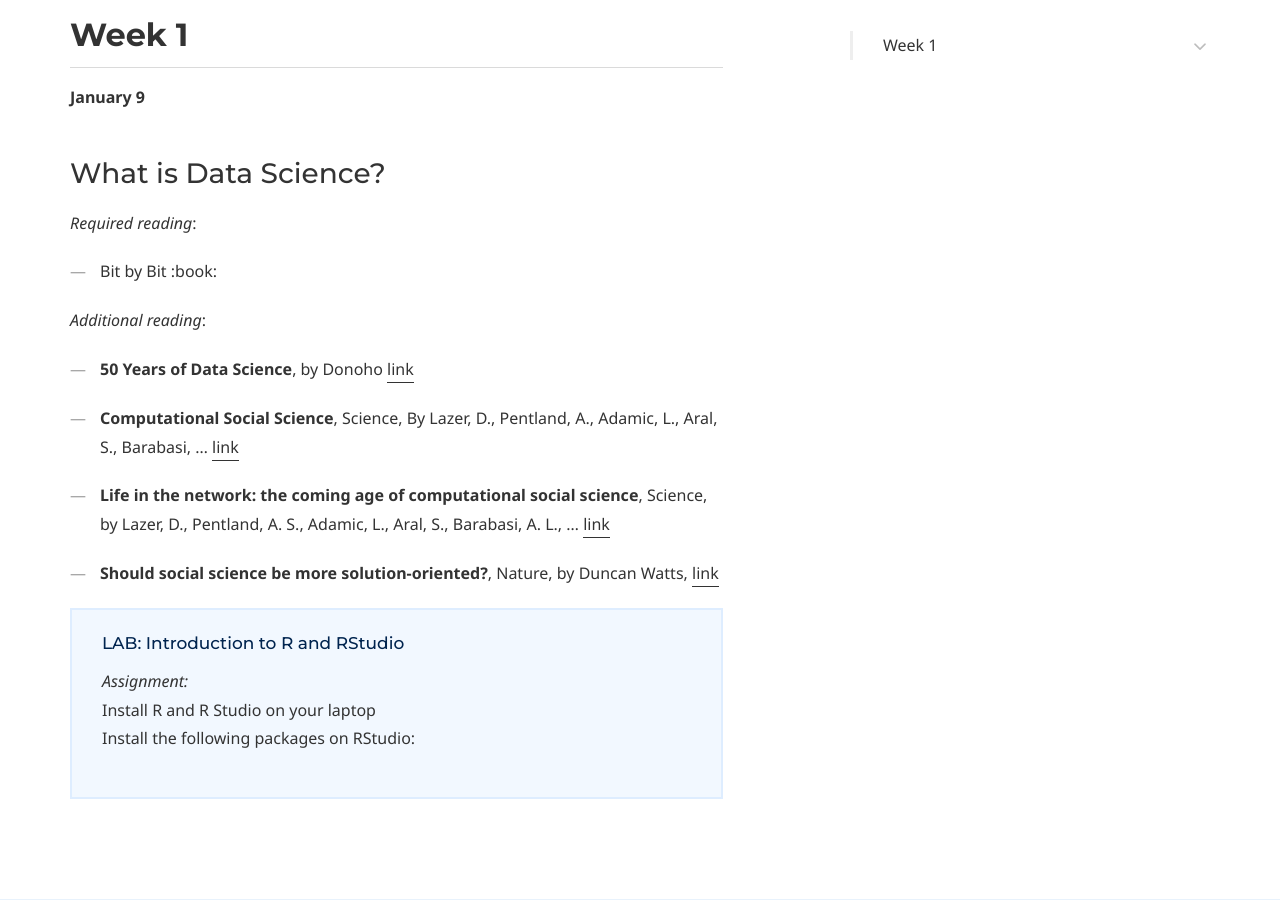
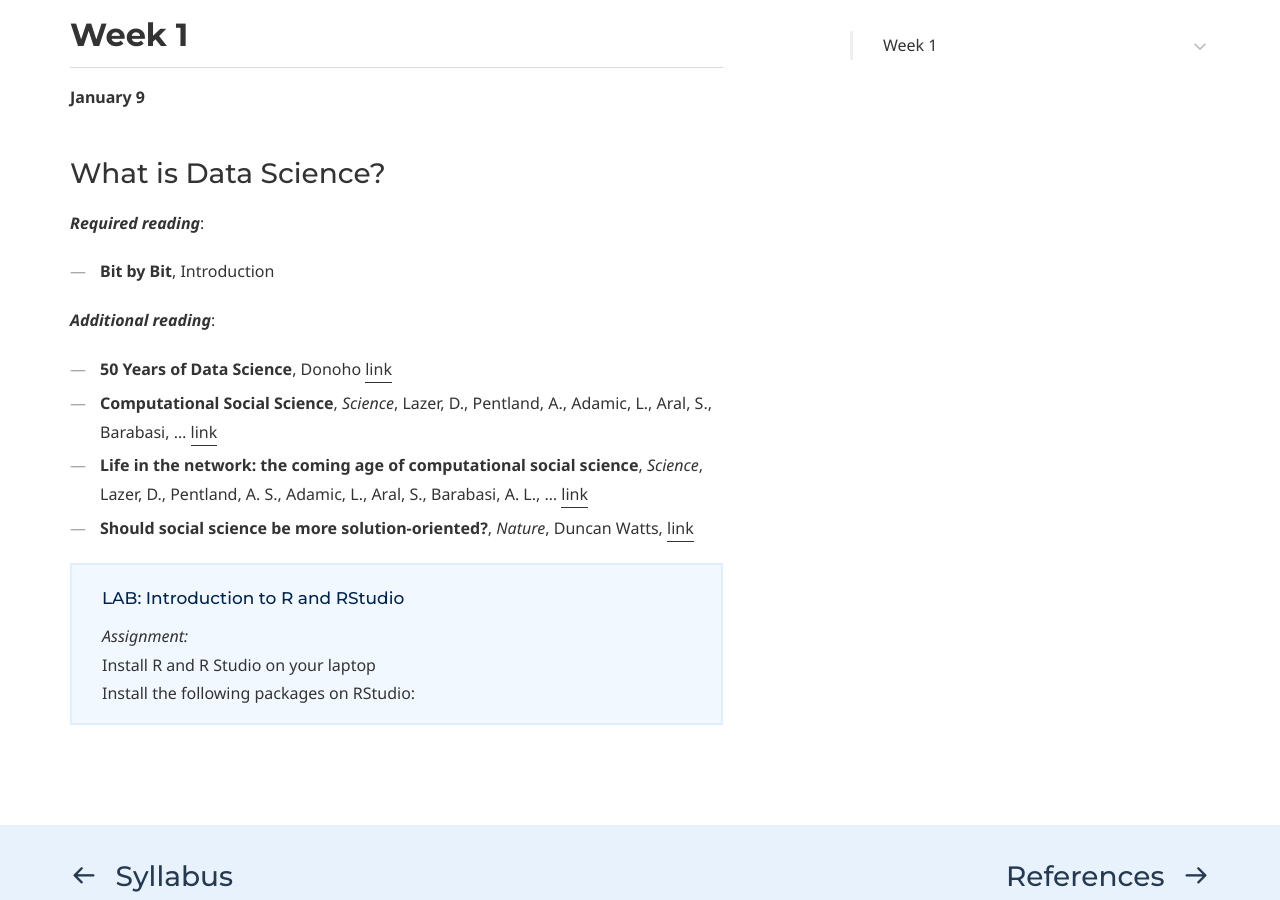
Before and after one commit to dssoc/dssoc.github.io, a Jekyll site: the page built from schedule.md, in a window 1280 px wide and 900 px high, scrolled down 624 px. Built offline with Jekyll 4.4.1, drawn with Linux system fonts in a browser that asks for light colours; some web fonts are replaced.

Commit message:
udate schedule etc

```diff
--- a/schedule.md
+++ b/schedule.md
@@ -24,21 +24,19 @@
 **January 9**
 ### What is Data Science?
 
-*Required reading*:
-- Bit by Bit :book:
+***Required reading***:
+- **Bit by Bit**, Introduction
 
-*Additional reading*:
-- **50 Years of Data Science**, by Donoho [link](https://courses.csail.mit.edu/18.337/2015/docs/50YearsDataScience.pdf)
-
-- **Computational Social Science**, Science, By Lazer, D., Pentland, A., Adamic, L., Aral, S., Barabasi, ... [link](https://science.sciencemag.org/content/323/5915/721)
-
-- **Life in the network: the coming age of computational social science**, Science, by Lazer, D., Pentland, A. S., Adamic, L., Aral, S., Barabasi, A. L., … [link](https://www.ncbi.nlm.nih.gov/pmc/articles/PMC2745217/)
-
-- **Should social science be more solution-oriented?**, Nature, by Duncan Watts, [link](https://www.nature.com/articles/s41562-016-0015)
+***Additional reading***:
+- **50 Years of Data Science**, Donoho [link](https://courses.csail.mit.edu/18.337/2015/docs/50YearsDataScience.pdf)
+- **Computational Social Science**, *Science*, Lazer, D., Pentland, A., Adamic, L., Aral, S., Barabasi, ... [link](https://science.sciencemag.org/content/323/5915/721)
+- **Life in the network: the coming age of computational social science**, *Science*, Lazer, D., Pentland, A. S., Adamic, L., Aral, S., Barabasi, A. L., … [link](https://www.ncbi.nlm.nih.gov/pmc/articles/PMC2745217/)
+- **Should social science be more solution-oriented?**, *Nature*, Duncan Watts, [link](https://www.nature.com/articles/s41562-016-0015)
+<br/>
 
 <div class="callout callout--info">
 <p><strong>LAB: Introduction to R and RStudio </strong></p>
 <i>Assignment:</i> <br/>
 Install R and R Studio on your laptop <br/>
-Install the following packages on RStudio: <br/><br/>
+Install the following packages on RStudio: <br/>
 </div>
```
